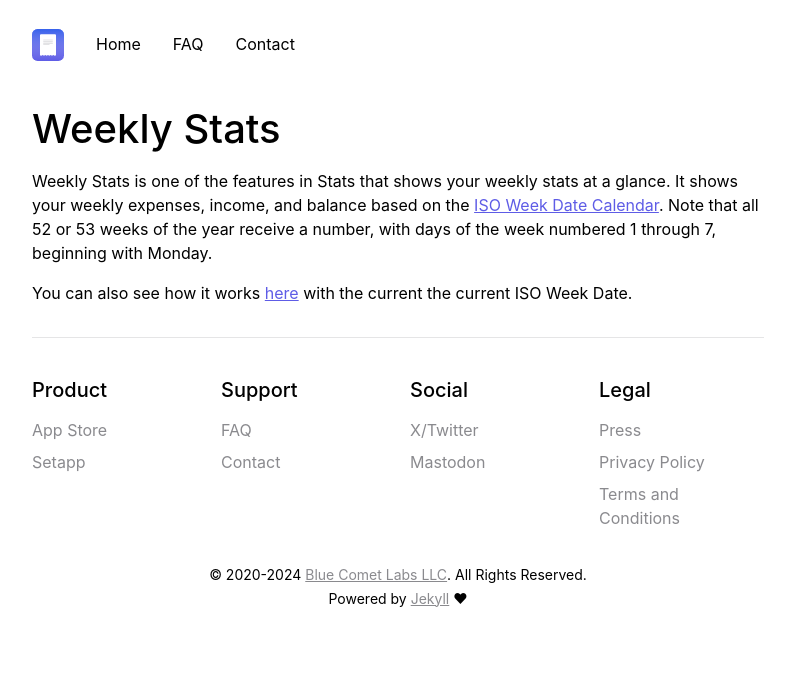
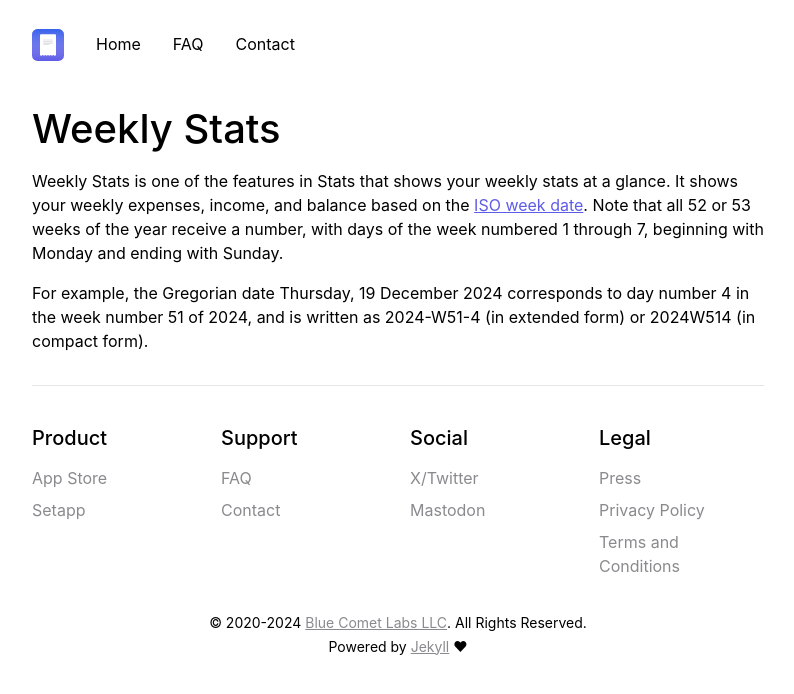
Before and after one commit to bluecometlabs/getexpenses.app, a Jekyll site: the page built from pages/faq/weekly-stats.md, in a window 1280 px wide. Shown: the top 694 px of the page, without its empty margins (242-1036 px from the left). Built offline with Jekyll 4.4.1, drawn with Linux system fonts in a browser that asks for light colours.

Commit message:
Update page

```diff
--- a/pages/faq/weekly-stats.md
+++ b/pages/faq/weekly-stats.md
@@ -7,6 +7,6 @@
 # Weekly Stats
 
 Weekly Stats is one of the features in Stats that shows your weekly stats at a glance. It shows your weekly expenses,
-income, and balance based on the [ISO Week Date Calendar](https://myweb.ecu.edu/mccartyr/aboutwdc.htm). Note that all 52 or 53 weeks of the year receive a number, with days of the week numbered 1 through 7, beginning with Monday.
+income, and balance based on the [ISO week date](https://en.wikipedia.org/wiki/ISO_week_date). Note that all 52 or 53 weeks of the year receive a number, with days of the week numbered 1 through 7, beginning with Monday and ending with Sunday.
 
-You can also see how it works [here](https://myweb.ecu.edu/mccartyr/isowdcal.html) with the current the current ISO Week Date.
+For example, the Gregorian date Thursday, 19 December 2024 corresponds to day number 4 in the week number 51 of 2024, and is written as 2024-W51-4 (in extended form) or 2024W514 (in compact form).
```
